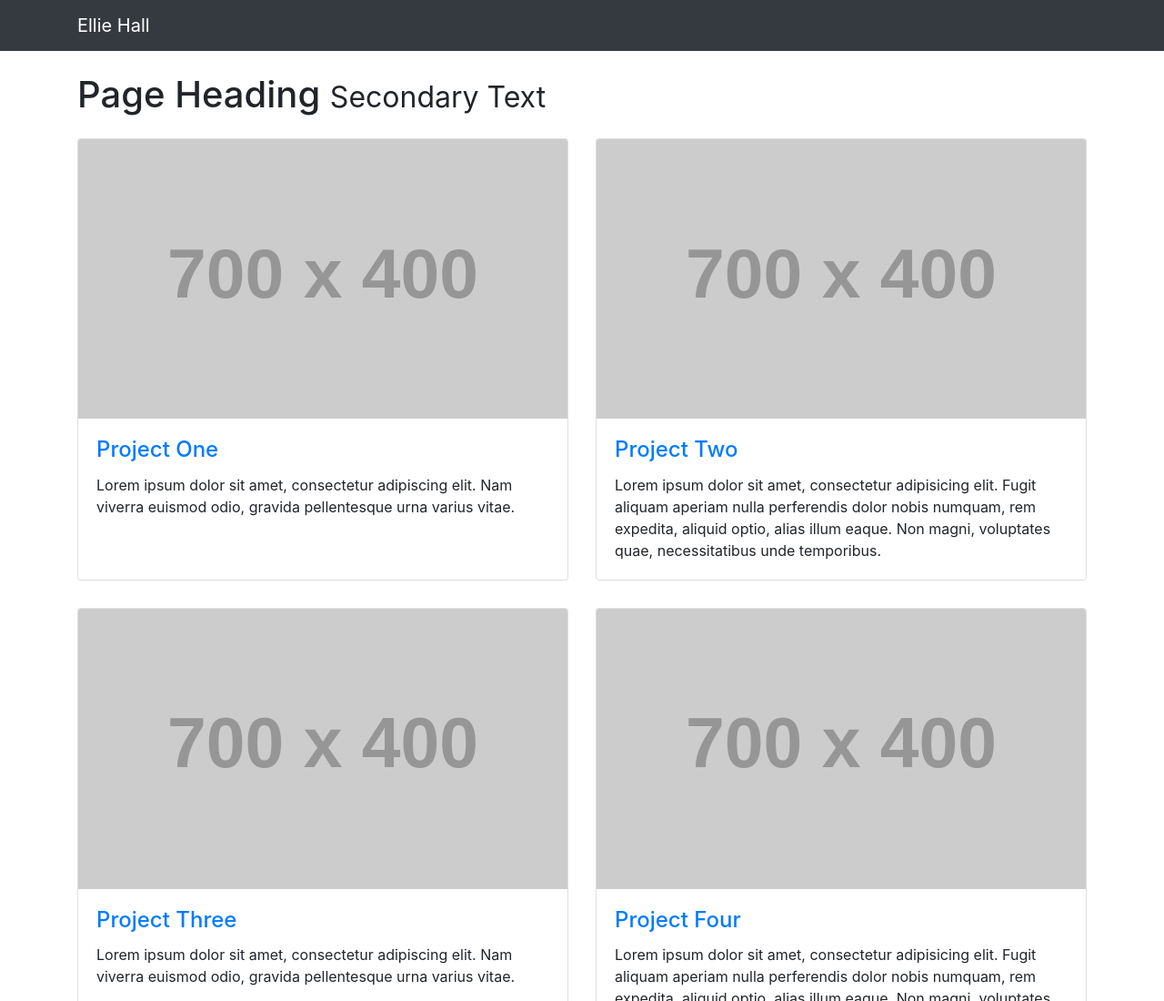
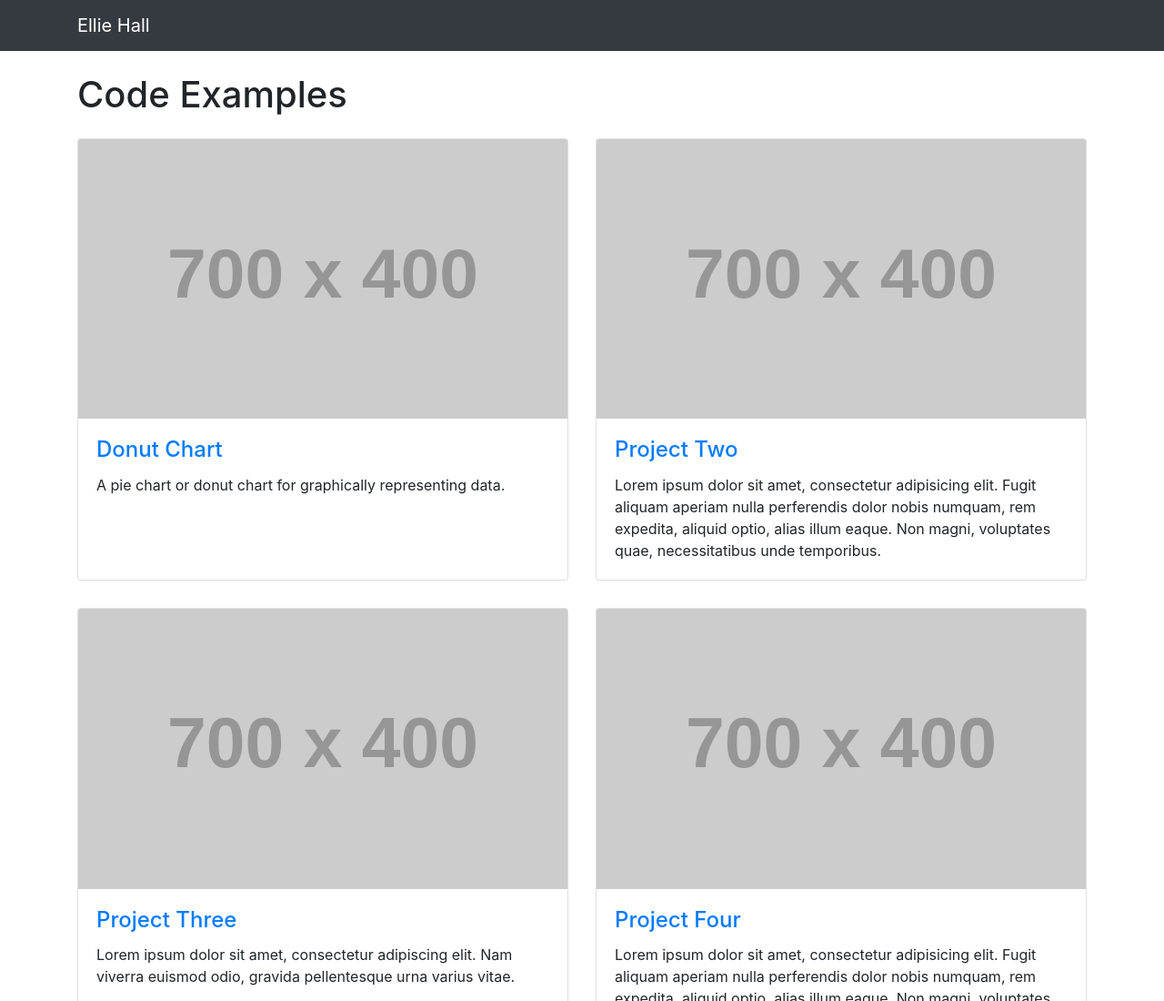
Before and after one commit to EllieHall/EllieHall.github.io, a website: page index.html in a window 1280 px wide. Shown: the top 1100 px of the page at 91% size. Drawn offline with Linux system fonts and the light colour scheme; placeholder pictures from the web are drawn by us.

Commit message:
Adding description text to first project

```diff
--- a/index.html
+++ b/index.html
@@ -52,19 +52,19 @@
     <div class="container">
 
       <!-- Page Heading -->
-      <h1 class="my-4">Page Heading
-        <small>Secondary Text</small>
+      <h1 class="my-4">Code Examples
+        <small> </small>
       </h1>
 
       <div class="row">
         <div class="col-lg-6 portfolio-item">
           <div class="card h-100">
-            <a href="docs/index.html"><img class="card-img-top" src="http://placehold.it/700x400" alt=""></a>
+            <a href="docs/donut.html"><img class="card-img-top" src="http://placehold.it/700x400" alt=""></a>
             <div class="card-body">
               <h4 class="card-title">
-                <a href="#">Project One</a>
+                <a href="#">Donut Chart</a>
               </h4>
-              <p class="card-text">Lorem ipsum dolor sit amet, consectetur adipiscing elit. Nam viverra euismod odio, gravida pellentesque urna varius vitae.</p>
+              <p class="card-text">A pie chart or donut chart for graphically representing data.</p>
             </div>
           </div>
         </div>
```
